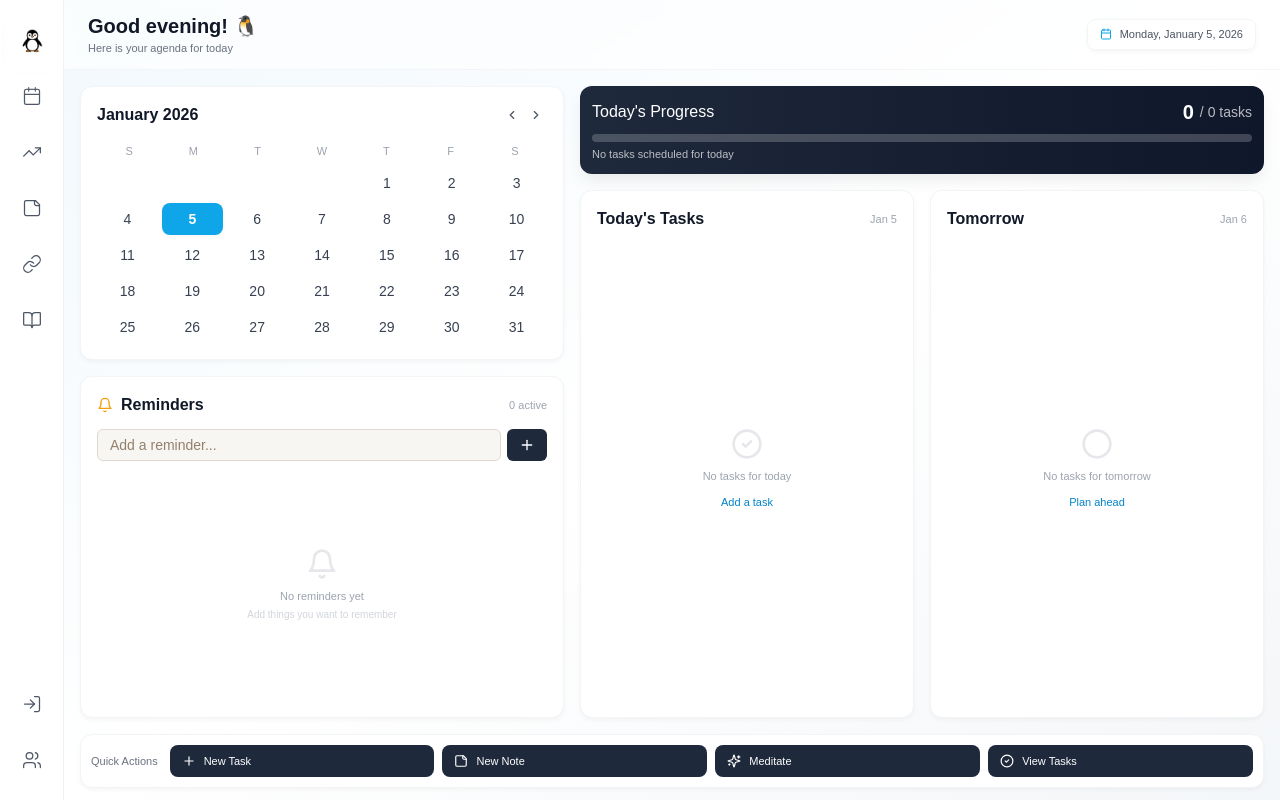
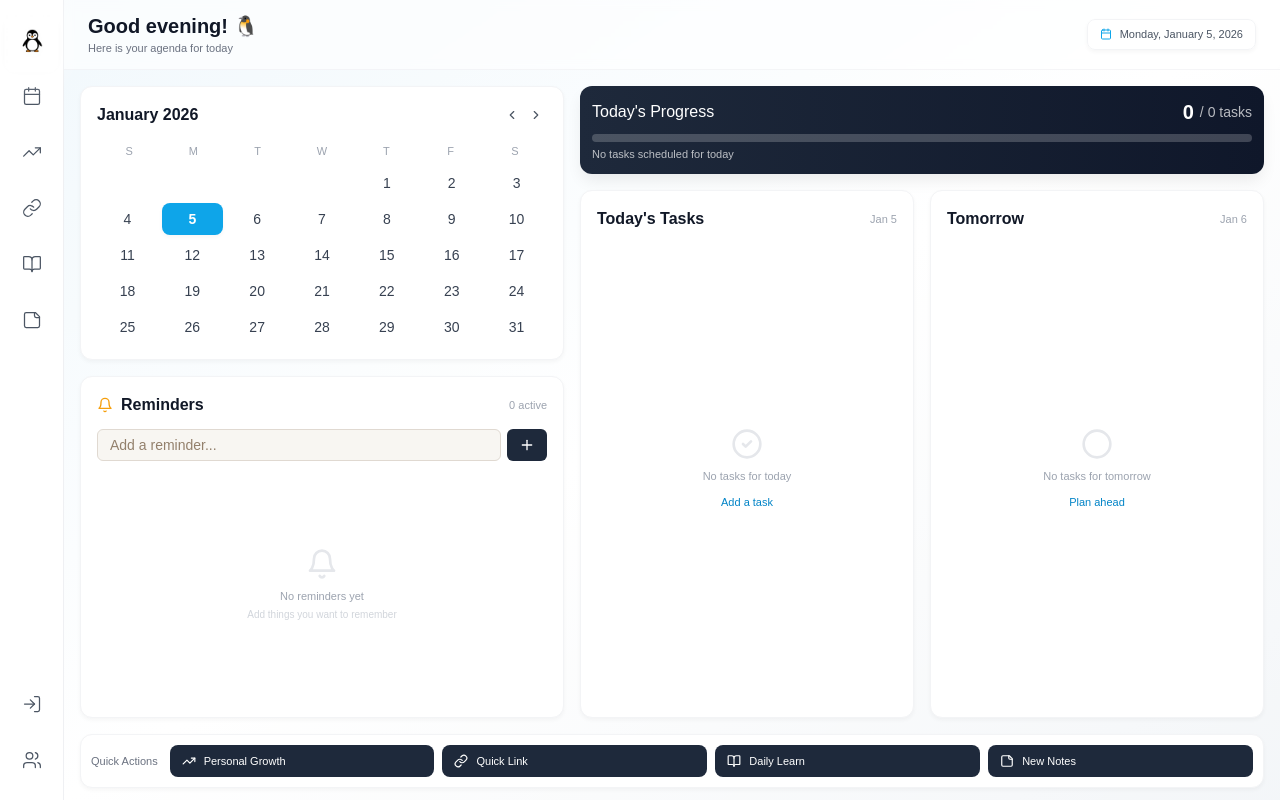
Before and after one commit to MANYI-anewbird/pengory, a React (Vite) app: page / in a window 1280 px wide. Both pictures are taken after a click on the button 31 px from the left and 40 px from the top of the page. Built offline with nearby package versions, Linux system fonts and the light colour scheme; the HTML template or start-up script is replaced by a standard one.

Commit message:
feat: UI improvements and navigation updates
- Move Notes page after Learn page in navigation
- Update Quick Actions to Personal Growth/Quick Link/Daily Learn/New Notes with navigation
- Add lang='en' to date inputs for English format
- Adjust Personal Growth header spacing

```diff
--- a/src/components/calendar/Sidebar.tsx
+++ b/src/components/calendar/Sidebar.tsx
@@ -19,9 +19,9 @@ const mainItems = [
   { icon: Home, label: 'Home', page: 'home' },
   { icon: Calendar, label: 'Calendar', page: 'calendar' },
   { icon: TrendingUp, label: 'Growth', page: 'growth' },
-  { icon: StickyNote, label: 'Notes', page: 'notes' },
   { icon: Link, label: 'Links', page: 'links' },
   { icon: BookOpen, label: 'Learn', page: 'learn' },
+  { icon: StickyNote, label: 'Notes', page: 'notes' },
 ];
 
 export const Sidebar = ({ denseMode, onNavigate, activePage }: SidebarProps) => {
--- a/src/components/growth/NewPlanModal.tsx
+++ b/src/components/growth/NewPlanModal.tsx
@@ -145,6 +145,7 @@ export const NewPlanModal = ({ isOpen, onClose, onSave, defaultCategory }: NewPl
               <Input
                 id="startDate"
                 type="date"
+                lang="en"
                 value={startDate}
                 onChange={(e) => setStartDate(e.target.value)}
                 className="h-11 bg-slate-50 border-slate-200 focus:bg-white"
@@ -157,6 +158,7 @@ export const NewPlanModal = ({ isOpen, onClose, onSave, defaultCategory }: NewPl
               <Input
                 id="endDate"
                 type="date"
+                lang="en"
                 value={endDate}
                 onChange={(e) => setEndDate(e.target.value)}
                 className="h-11 bg-slate-50 border-slate-200 focus:bg-white"
--- a/src/pages/Home.tsx
+++ b/src/pages/Home.tsx
@@ -1,7 +1,7 @@
 import { useState, useMemo, useEffect } from 'react';
 import { motion } from 'framer-motion';
 import { format, startOfMonth, endOfMonth, eachDayOfInterval, isSameMonth, isSameDay, addMonths, subMonths, addDays } from 'date-fns';
-import { ChevronLeft, ChevronRight, Clock, Calendar as CalendarIcon, StickyNote, Sparkles, CheckCircle2, Circle, Plus, Bell } from 'lucide-react';
+import { ChevronLeft, ChevronRight, Clock, Calendar as CalendarIcon, StickyNote, Sparkles, CheckCircle2, Circle, Plus, Bell, TrendingUp, Link, BookOpen } from 'lucide-react';
 import { Task } from '@/types/task';
 import { cn } from '@/lib/utils';
 import { Checkbox } from '@/components/ui/checkbox';
@@ -459,32 +459,32 @@ export const Home = ({ tasks = [], onToggleComplete = () => {}, onNavigate = ()
           <div className="flex items-center gap-2">
             <span className="text-xs font-medium text-gray-500 mr-1">Quick Actions</span>
             <button
-              onClick={() => onNavigate('calendar')}
+              onClick={() => onNavigate('growth')}
               className="flex items-center gap-2 px-3 py-2 rounded-lg bg-slate-800 hover:bg-slate-700 transition-all flex-1"
             >
-              <Plus className="h-3.5 w-3.5 text-white" />
-              <span className="text-xs font-medium text-white">New Task</span>
+              <TrendingUp className="h-3.5 w-3.5 text-white" />
+              <span className="text-xs font-medium text-white">Personal Growth</span>
+            </button>
+            <button
+              onClick={() => onNavigate('links')}
+              className="flex items-center gap-2 px-3 py-2 rounded-lg bg-slate-800 hover:bg-slate-700 transition-all flex-1"
+            >
+              <Link className="h-3.5 w-3.5 text-white" />
+              <span className="text-xs font-medium text-white">Quick Link</span>
+            </button>
+            <button
+              onClick={() => onNavigate('learn')}
+              className="flex items-center gap-2 px-3 py-2 rounded-lg bg-slate-800 hover:bg-slate-700 transition-all flex-1"
+            >
+              <BookOpen className="h-3.5 w-3.5 text-white" />
+              <span className="text-xs font-medium text-white">Daily Learn</span>
             </button>
             <button
               onClick={() => onNavigate('notes')}
               className="flex items-center gap-2 px-3 py-2 rounded-lg bg-slate-800 hover:bg-slate-700 transition-all flex-1"
             >
               <StickyNote className="h-3.5 w-3.5 text-white" />
-              <span className="text-xs font-medium text-white">New Note</span>
-            </button>
-            <button
-              onClick={() => onNavigate('meditation')}
-              className="flex items-center gap-2 px-3 py-2 rounded-lg bg-slate-800 hover:bg-slate-700 transition-all flex-1"
-            >
-              <Sparkles className="h-3.5 w-3.5 text-white" />
-              <span className="text-xs font-medium text-white">Meditate</span>
-            </button>
-            <button
-              onClick={() => onNavigate('tasks')}
-              className="flex items-center gap-2 px-3 py-2 rounded-lg bg-slate-800 hover:bg-slate-700 transition-all flex-1"
-            >
-              <CheckCircle2 className="h-3.5 w-3.5 text-white" />
-              <span className="text-xs font-medium text-white">View Tasks</span>
+              <span className="text-xs font-medium text-white">New Notes</span>
             </button>
           </div>
         </div>
--- a/src/pages/Index.tsx
+++ b/src/pages/Index.tsx
@@ -182,14 +182,14 @@ const Index = () => {
           />
         ) : activePage === 'growth' ? (
           <PersonalGrowth />
+        ) : activePage === 'links' ? (
+          <Links />
+        ) : activePage === 'learn' ? (
+          <Learn />
         ) : activePage === 'notes' ? (
           <div className="flex-1 flex flex-col overflow-hidden">
             <Notes />
           </div>
-        ) : activePage === 'links' ? (
-          <Links />
-        ) : activePage === 'learn' ? (
-          <Learn />
         ) : activePage === 'profile' ? (
           <Profile />
         ) : activePage === 'friends' ? (
--- a/src/pages/PersonalGrowth.tsx
+++ b/src/pages/PersonalGrowth.tsx
@@ -136,8 +136,8 @@ export const PersonalGrowth = () => {
       {/* Left Sidebar - Dashboard */}
       <div className="w-72 flex-shrink-0 bg-white border-r border-slate-200 flex flex-col">
         {/* Header */}
-        <div className="p-5 border-b border-slate-100">
-          <div className="flex items-center gap-3 mb-3">
+        <div className="px-5 pt-5 pb-3 border-b border-slate-100">
+          <div className="flex items-center gap-3">
             <div className="p-2 bg-gradient-to-br from-slate-700 to-slate-800 rounded-xl shadow-md">
               <TrendingUp className="h-5 w-5 text-white" />
             </div>
```
